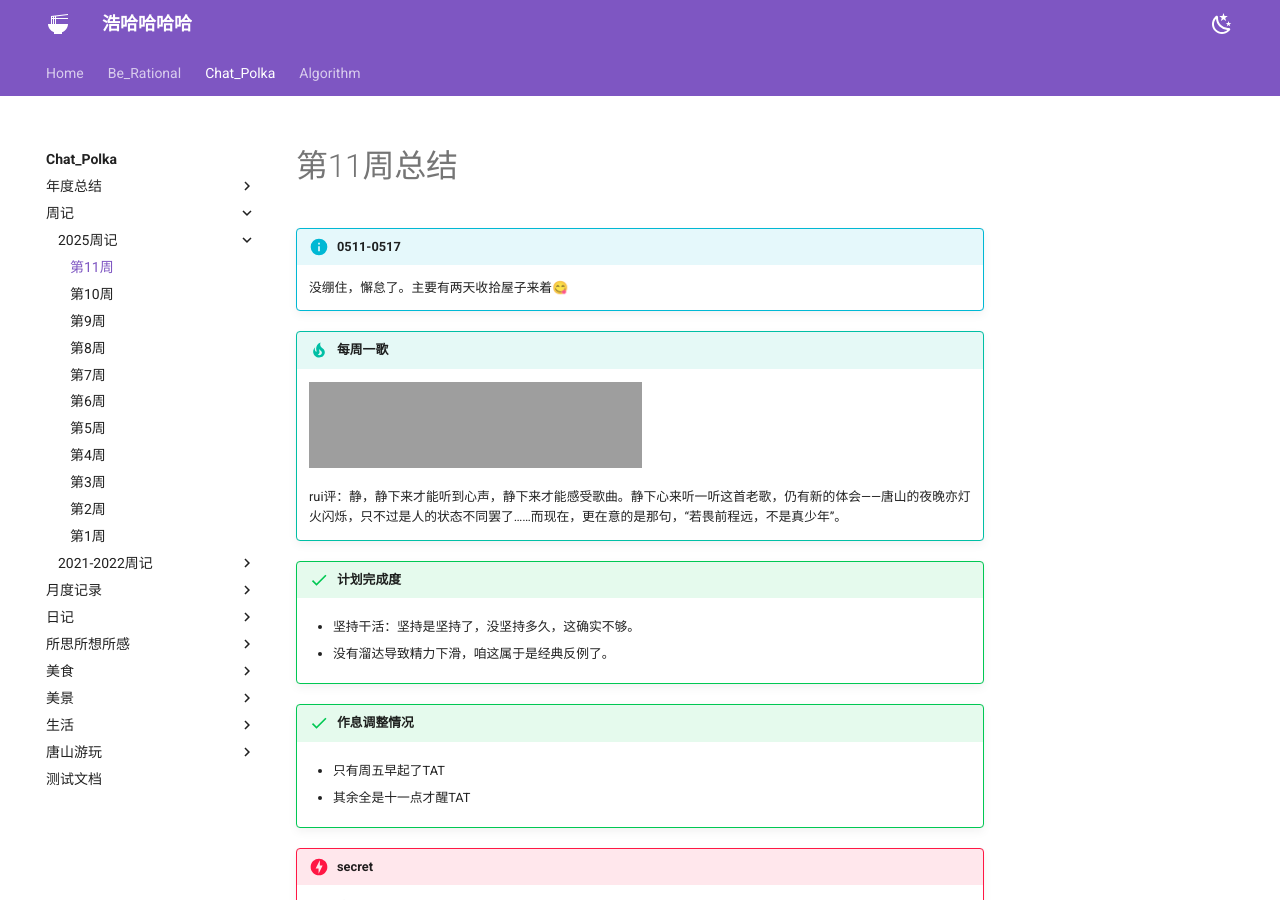
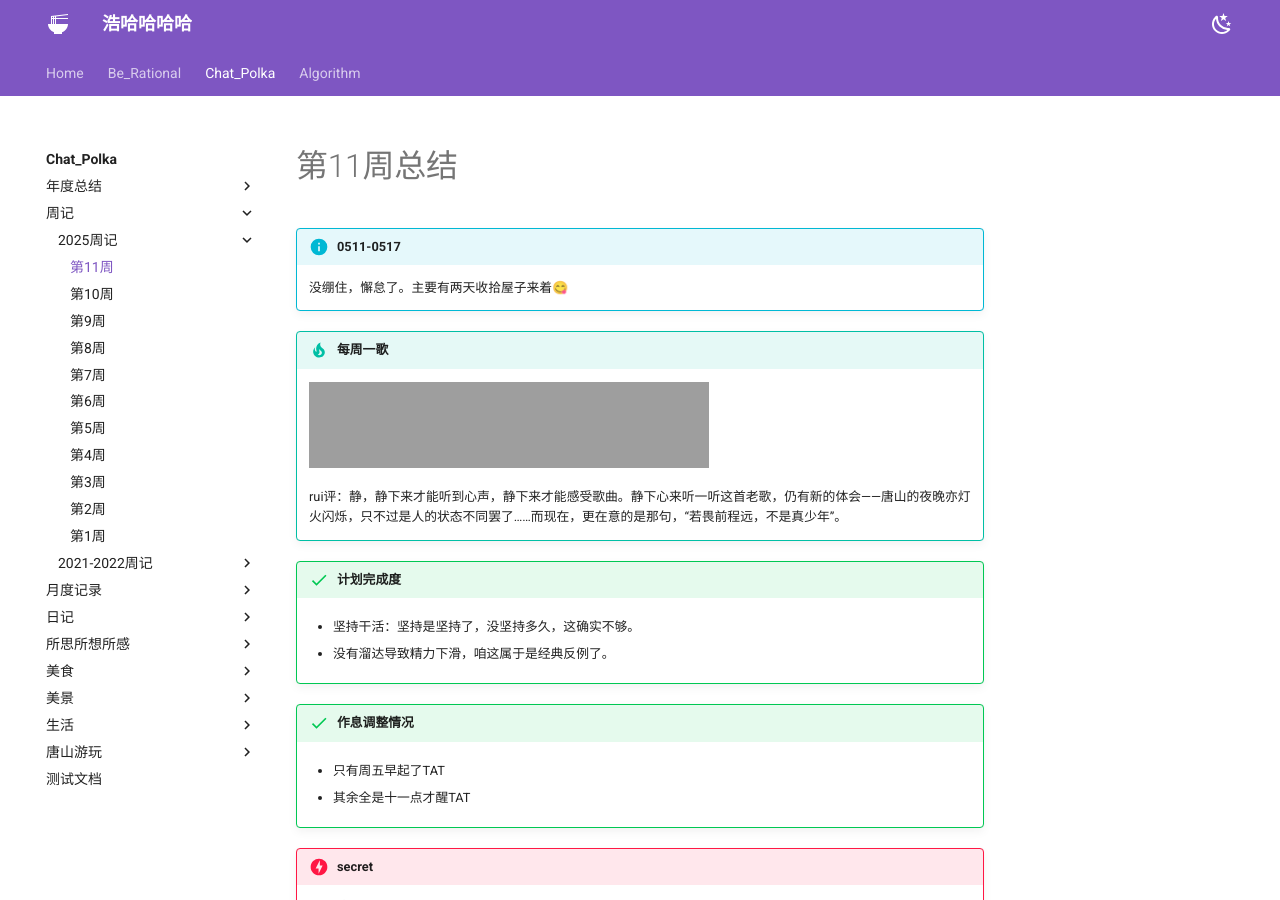
Before and after one commit to Haohahahaha/chat, an MkDocs documentation site: the page built from docs/1-Weekly/2025/0511-0517-11th.md, in a window 1280 px wide and 900 px high. Built offline with MkDocs 1.6.1 and Material for MkDocs 9.7.7, drawn with Linux system fonts in a browser that asks for light colours; grey boxes are pictures that could not be loaded.

Commit message:
2025-05-19_09:27:54 update

```diff
--- a/docs/1-Weekly/2025/0511-0517-11th.md
+++ b/docs/1-Weekly/2025/0511-0517-11th.md
@@ -6,7 +6,7 @@
 
 !!! tip "每周一歌"
 
-    <iframe frameborder="yes" border="100" marginwidth="4" marginheight="0" width=333 height=86 src="//music.163.com/outchain/player?type=2&id=1839711054&auto=0&height=66"></iframe>
+    <iframe frameborder="yes" border="100" marginwidth="4" marginheight="0" width=400 height=86 src="//music.163.com/outchain/player?type=2&id=1839711054&auto=0&height=66"></iframe>
     <!--此处 auto 指自动播放，若auto=1，则非 VIP 歌曲可以自动播放-->
 
     rui评：静，静下来才能听到心声，静下来才能感受歌曲。静下心来听一听这首老歌，仍有新的体会——唐山的夜晚亦灯火闪烁，只不过是人的状态不同罢了……而现在，更在意的是那句，“若畏前程远，不是真少年”。
```
